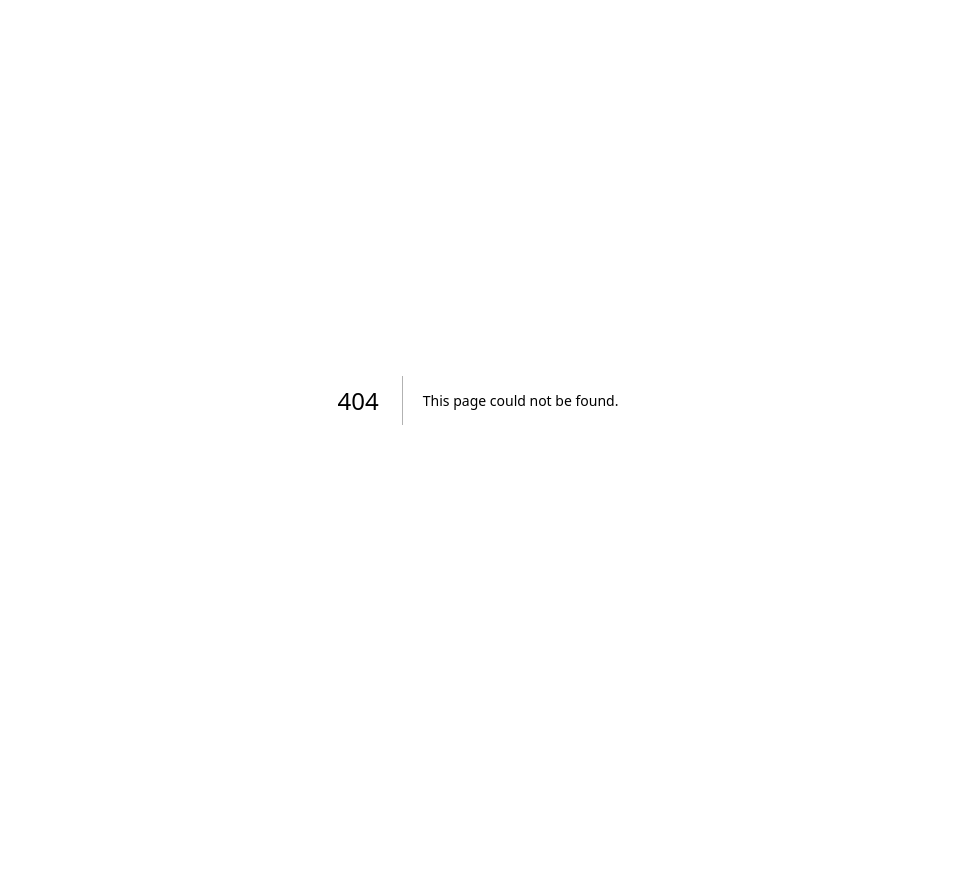
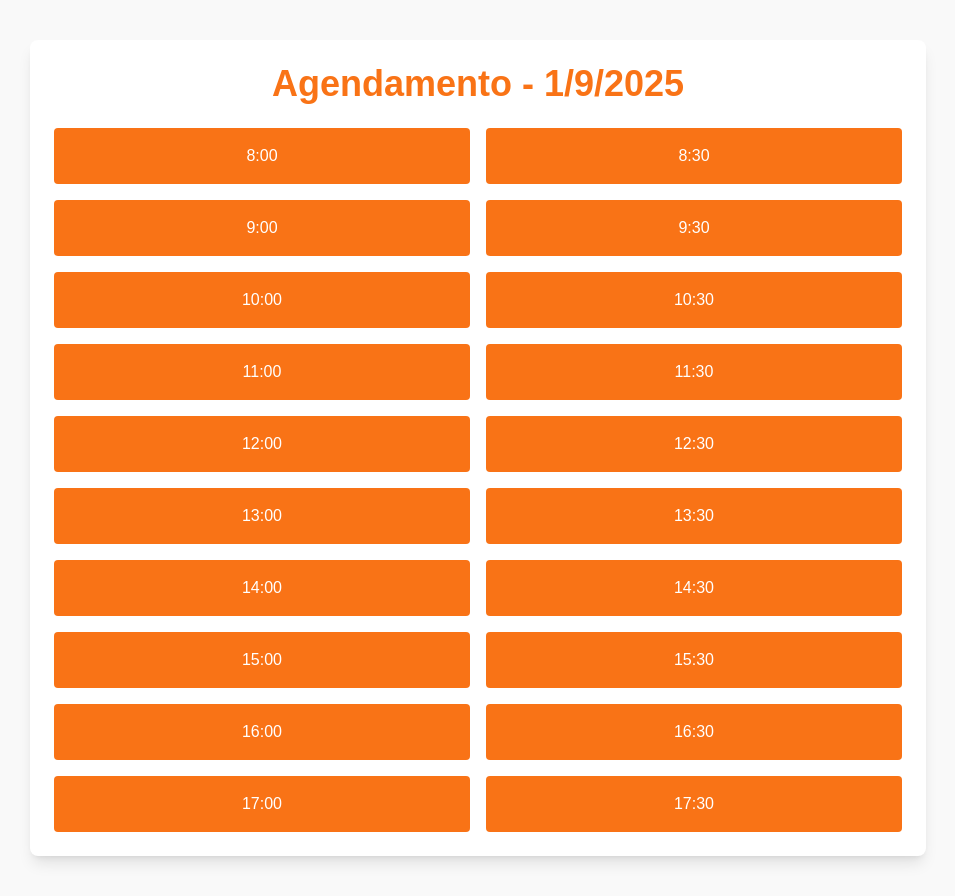
Before and after one commit to TN-Junior/barbermeucheff, a Next.js app: page /agendamento in a window 1280 px wide. Before the commit this address had no page. Shown: the whole page, without its empty margins (162-1117 px from the left). Before the commit the page ends 800 px from the top, so only its background shows below. Built offline with nearby package versions, Linux system fonts and the light colour scheme.

Commit message:
feat: adicionando tela agendamento

```diff
--- a/src/components/HeroSection/HeroSection.tsx
+++ b/src/components/HeroSection/HeroSection.tsx
@@ -11,7 +11,7 @@ const Home: React.FC = () => {
     if (path) {
       router.push(path);
     } else {
-      router.push("https://wa.me/5581983061861");
+      router.push("/agendamento"); // Redireciona para a página de agendamento
     }
   };
 
@@ -57,15 +57,6 @@ const Home: React.FC = () => {
           >
             AGENDAR UM HORÁRIO
           </motion.button>
-          <motion.p
-            className="mt-4 text-sm"
-            initial="hidden"
-            animate="visible"
-            transition={{ duration: 1, delay: 1.5 }}
-            variants={textAnimation}
-          >
-            Consulte Disponibilidade
-          </motion.p>
         </div>
 
         {/* Quebradinha invertida */}
@@ -124,47 +115,28 @@ const Home: React.FC = () => {
             </motion.div>
           ))}
         </div>
-        <motion.button
-          onClick={() => handleRedirect()}
-          className="mt-8 bg-orange-500 px-6 py-3 text-lg font-semibold rounded hover:bg-orange-600 transition"
-          initial="hidden"
-          animate="visible"
-          transition={{ duration: 1, delay: 1 }}
-          variants={textAnimation}
-        >
-          QUERO AGENDAR HORÁRIO
-        </motion.button>
       </section>
 
       {/* Footer Section */}
       <footer className="bg-black text-white py-8 relative">
-        {/* Quebradinha invertida na parte superior */}
         <div
           className="absolute top-0 w-full h-16 bg-black"
           style={{
             clipPath: "polygon(0 0, 50% 100%, 100% 0)",
           }}
         ></div>
-
-        {/* Logo no canto direito */}
         <img
-            src="/images/homem.png"
-            alt="Logo BMB Barbearia"
-            className="w-28 absolute top-4 right-4 hidden sm:block"
+          src="/images/homem.png"
+          alt="Logo BMB Barbearia"
+          className="w-28 absolute top-4 right-4 hidden sm:block"
         />
-
-
         <div className="relative text-center">
           <h3 className="text-2xl font-bold mb-2">BARBEARIA MEUCHEFF</h3>
-
-          {/* Endereço */}
           <p className="text-lg mb-4">
             Estamos localizados em:
             <br />
             Rua Tradição Nº – Alto do Sol Nascente, Olinda – PE, 53200-100
           </p>
-
-          {/* Telefone */}
           <p className="text-lg font-semibold flex justify-center items-center gap-2">
             <img
               src="/images/ce22435d-c760-4f4c-8305-e48d2402f2a0.jpg"
@@ -173,8 +145,6 @@ const Home: React.FC = () => {
             />
             (81) 98306-1861
           </p>
-
-          {/* Redes sociais */}
           <div className="flex justify-center gap-4 mt-4">
             <a
               href="https://wa.me/5581983061861"
@@ -199,8 +169,6 @@ const Home: React.FC = () => {
               />
             </a>
           </div>
-
-          {/* Direitos reservados */}
           <p className="mt-4 text-sm">
             2025 MeuCheff Barbearia © — Todos os Direitos Reservados
           </p>
--- /dev/null
+++ b/src/pages/agendamento.tsx
@@ -0,0 +1,49 @@
+"use client";
+
+import React, { useState } from "react";
+
+const Agendamento: React.FC = () => {
+  const [currentDate, setCurrentDate] = useState(new Date()); // Data atual
+
+  const generateAvailableTimes = () => {
+    const times = [];
+    const startTime = 8 * 60; // 8:00 AM em minutos
+    const endTime = 18 * 60; // 6:00 PM em minutos
+
+    for (let minutes = startTime; minutes < endTime; minutes += 30) {
+      const hour = Math.floor(minutes / 60);
+      const minute = minutes % 60;
+      times.push(`${hour}:${minute === 0 ? "00" : minute}`);
+    }
+
+    return times;
+  };
+
+  const handleSelectTime = (time: string) => {
+    alert(`Horário selecionado: ${time}`);
+  };
+
+  return (
+    <div className="min-h-screen bg-beige-100 py-10">
+      <div className="max-w-4xl mx-auto bg-white shadow-lg rounded-lg p-6">
+        <h1 className="text-4xl font-bold text-center mb-6 text-orange-500">
+          Agendamento - {currentDate.toLocaleDateString()}
+        </h1>
+
+        <ul className="grid grid-cols-2 gap-4">
+          {generateAvailableTimes().map((time, index) => (
+            <li
+              key={index}
+              className="py-4 px-6 bg-orange-500 text-white text-center rounded cursor-pointer hover:bg-orange-600 transition"
+              onClick={() => handleSelectTime(time)}
+            >
+              {time}
+            </li>
+          ))}
+        </ul>
+      </div>
+    </div>
+  );
+};
+
+export default Agendamento;
```
